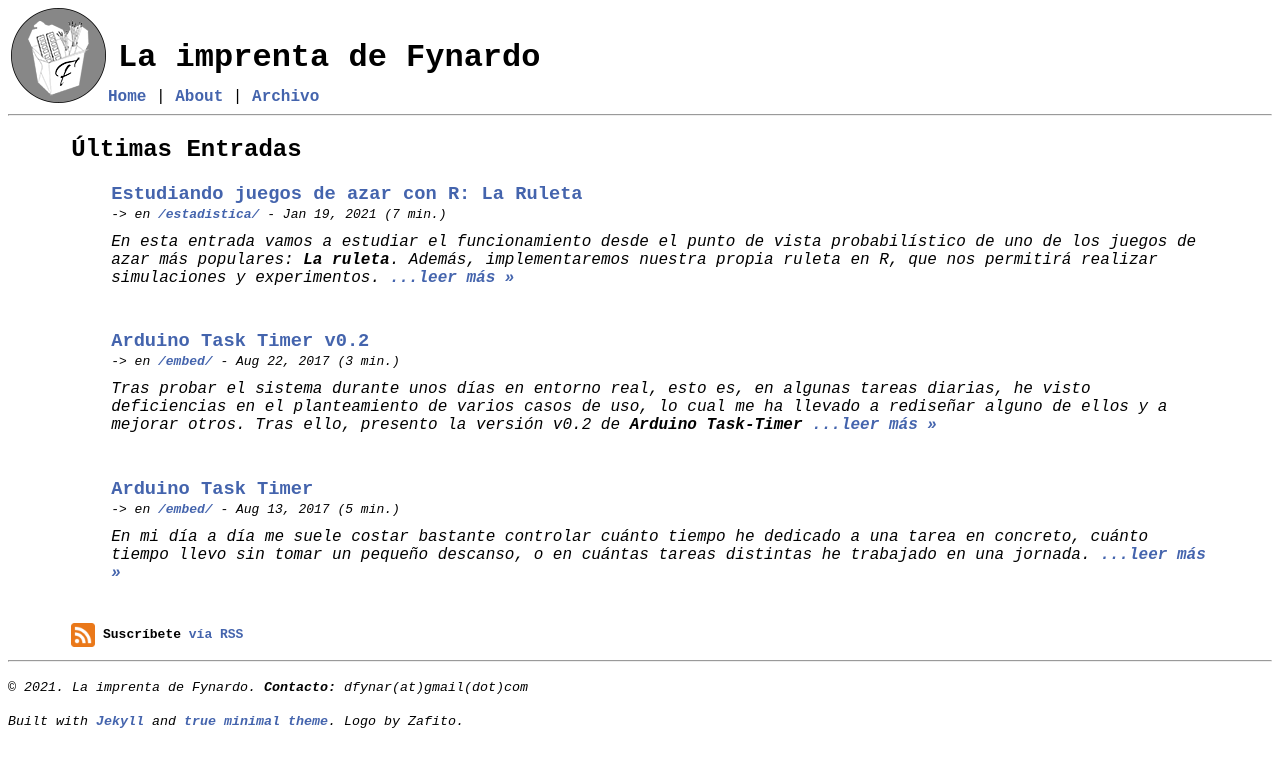
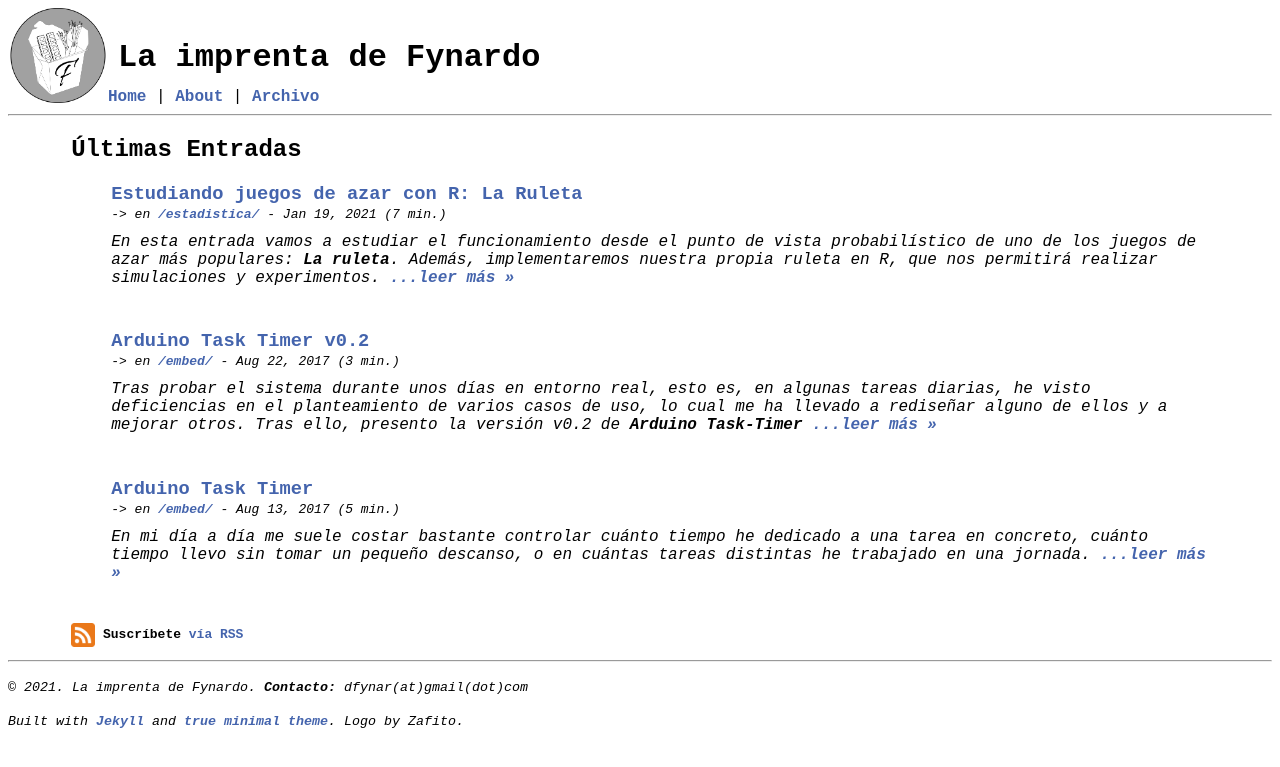
Before and after one commit to Fynardo/Fynardo.github.io, a Jekyll site: the page built from index.md, in a window 1280 px wide. Shown: the top 767 px of the page. Built offline with Jekyll 4.4.1, drawn with Linux system fonts in a browser that asks for light colours.

Commit message:
added high res logo, 300KB will fit as well

```diff
--- a/assets/css/style.css
+++ b/assets/css/style.css
@@ -4,6 +4,10 @@
 
 header img {
     float: left;
+    width: 150px;
+    height: 150px;
+    width: 100px;
+    height: 95px;
 }
 
 header h1 {
```
Also changed, not shown: assets/img/logo.png.
